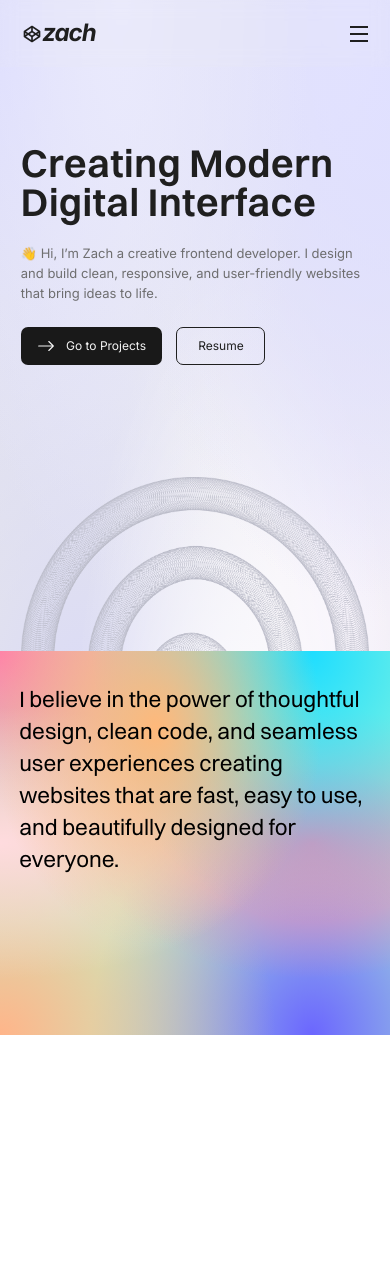
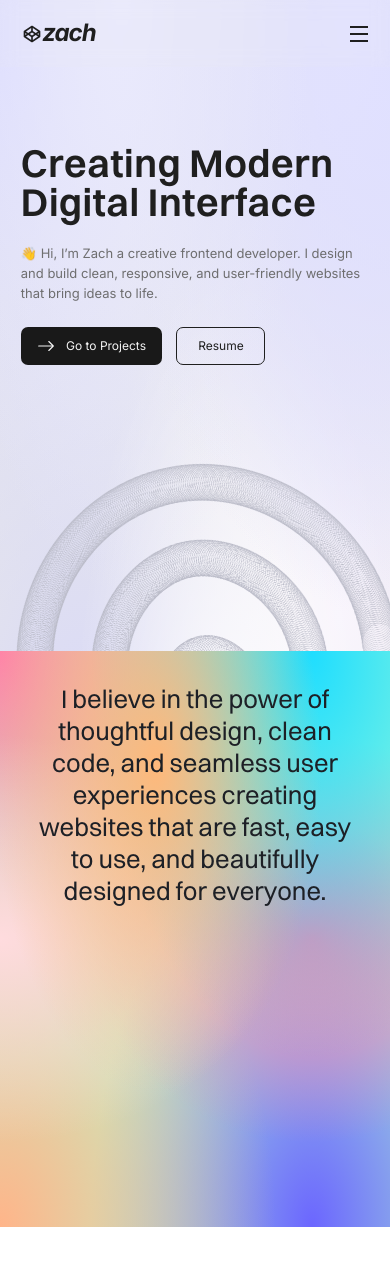
Before and after one commit to Cybeles-Eos/zach, a React (Vite) app: page /#/ in a window 390 px wide. Shown: the top 1266 px of the page. Built offline with nearby package versions, Linux system fonts and the light colour scheme.

Commit message:
Fix content at home page

```diff
--- a/src/assets/pages/home/home.jsx
+++ b/src/assets/pages/home/home.jsx
@@ -1,8 +1,9 @@
 import CSS from './home.module.css'
 import obj_cir from '/done.png'
-
+import { useEffect, useRef } from "react";
 function Home(){
    const right_i = <svg xmlns="http://www.w3.org/2000/svg" width="18" height="18" fill="var(--white)" viewBox="0 0 16 16"><path fillRule="evenodd" d="M1 8a.5.5 0 0 1 .5-.5h11.793l-3.147-3.146a.5.5 0 0 1 .708-.708l4 4a.5.5 0 0 1 0 .708l-4 4a.5.5 0 0 1-.708-.708L13.293 8.5H1.5A.5.5 0 0 1 1 8"/></svg>;
+
 
    return(
       <>
@@ -22,9 +23,14 @@ function Home(){
          </article>
 
 
-         <div className={CSS.main}>
-            <p>I believe in the power of thoughtful design, clean code, and seamless user experiences creating websites that are fast, easy to use, and beautifully designed for everyone.</p>
+         <div className={CSS.intr_section}>
+            <div className={CSS.believe_body}>
+               <p>I believe in the power of thoughtful design, clean code, and seamless user experiences creating websites that are fast, easy to use, and beautifully designed for everyone.</p>
+            </div>
          </div>
+
+
+
       </>
    )
 }
--- a/src/assets/pages/home/home.module.css
+++ b/src/assets/pages/home/home.module.css
@@ -1,4 +1,3 @@
-
 
 .intro_con{
    position: relative;
@@ -27,6 +26,10 @@
 }
 .intro_img{
    width: 90%;
+   transition: all 1.3s ease-in-out;
+   z-index: -1 !important;
+   transform: scale(1.8);
+   rotate: -12deg;
 }
 
 
@@ -34,6 +37,7 @@
    margin-left: 1rem;
    z-index: 2;
    position: relative;
+   z-index: 10 !important;
 }
 
 .title{
@@ -43,6 +47,7 @@
    letter-spacing: .6px;
    color: var(--T-text);
    font-family: var(--switzer-b);
+
 }
 @media screen and (min-width: 1200px){
    .title{
@@ -102,14 +107,14 @@
 
 
 
-.main{
+.intr_section{
    position: relative;
    z-index: 2;
-   max-width: 1600px;
-   margin: 0 auto;
+   width: 100%;
+
    /* margin-top: 2rem !important; */
    padding: 2rem;
-   padding-bottom: 16rem;
+   padding-bottom: 20rem;
    background-color:hsla(144,100%,85%,1);
    background-image:
    radial-gradient(at 40% 20%, hsla(28,100%,74%,1) 0px, transparent 50%),
@@ -121,13 +126,19 @@
    radial-gradient(at 0% 0%, hsla(343,100%,76%,1) 0px, transparent 50%);
    margin-bottom: 20rem !important;
 }
-.main > p{
-
+.believe_body{
+   max-width: 1500px;
+   margin: 0 auto;
+}
+.believe_body > p{
    font-size: 2.2rem;
    max-width: 70%;
    line-height: 45px;
    font-family: var(--switzer-r);
+   color: var(--semi-dark);
 }
+
+
 
 
 @media screen and (max-width: 940px) {
@@ -142,12 +153,14 @@
       line-height: 4rem;
    }
 
-   .main > p{
-      font-size: 4.2vw;
+   .believe_body > p{
+      font-size: 4vw;
       max-width: 90%;
       line-height: 4.9vw;
    }
-
+   .intro_img{
+      transform: scale(1.1);
+   }
 }
 
 @media screen and (max-width: 550px) {
@@ -159,13 +172,12 @@
 
       padding-inline: 1.2rem;
    }
-   .main > p{
+   .believe_body > p{
       font-size: 1.9rem;
       max-width: 100%;
       line-height: 2.5rem;
    }
 }
-
 /*mobile*/
 @media screen and (max-width: 450px) {
    .intro_con{
@@ -200,10 +212,11 @@
    .main{
       padding-bottom: 10rem;
    }
-   .main > p{
-      font-size: 1.4rem;
+   .believe_body > p{
+      font-size: 1.6rem;
       max-width: 100%;
       line-height: 2rem;
+      text-align: center;
    }
 
 
--- a/src/index.css
+++ b/src/index.css
@@ -9,6 +9,7 @@
 
 :root {
   --dark: #040506;
+  --semi-dark: #1d2026;
   /* #040506 */
   --white: #F4F4F4;
   --gray: #6E6E6F;
```
